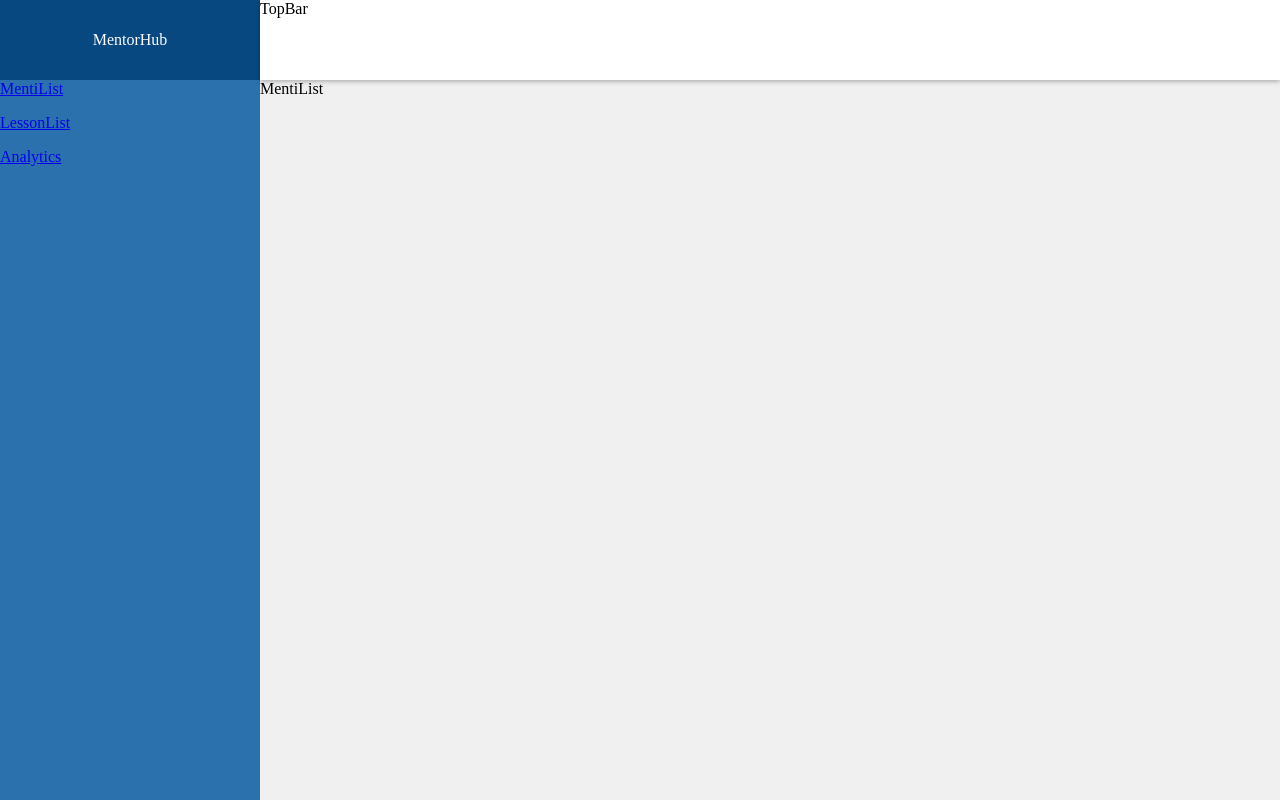
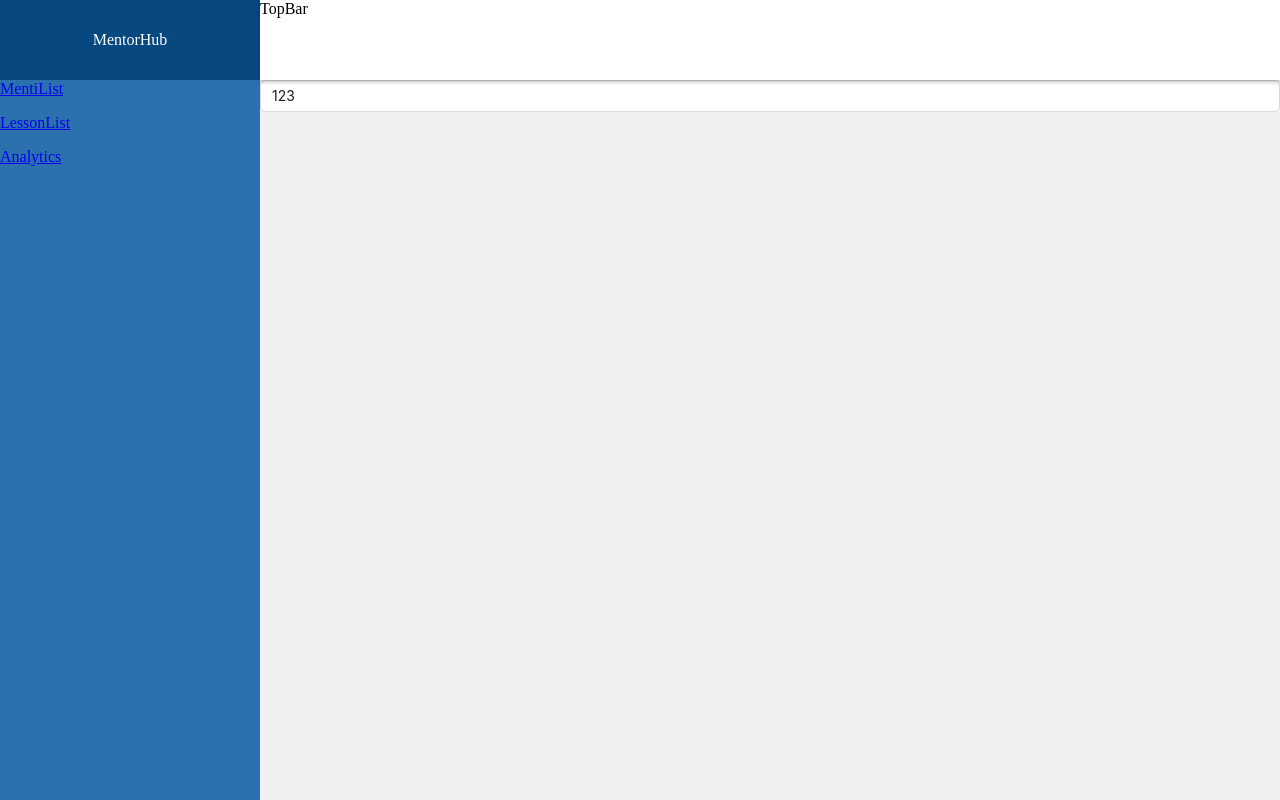
Before and after one commit to ivnvMkhl/mentoring-ui, a React (Vite) app: page /menti-list in a window 1280 px wide. Built offline with nearby package versions, Linux system fonts and the light colour scheme.

Commit message:
Feature: Proxy Input component

```diff
--- a/src/components/pages/MentiList/MentiList.tsx
+++ b/src/components/pages/MentiList/MentiList.tsx
@@ -1,8 +1,10 @@
 import { FC } from 'react';
 import styles from './MentiList.module.css';
-
+import { TheInput } from '../../primitives/input/TheInput';
 const MentiList: FC = () => {
-  return <div className={styles.wrapper}>MentiList</div>;
+  return <div className={styles.wrapper}>
+      <TheInput placeholder = "123" defaultValue="123"></TheInput>
+  </div>;
 };
 
 export { MentiList };
--- /dev/null
+++ b/src/components/primitives/input/TheInput.tsx
@@ -0,0 +1,7 @@
+import React from "react";
+import { Input } from "antd";
+import type {InputProps} from "antd"
+
+const TheInput: React.FC<InputProps> = (props: InputProps) => <Input {...props}></Input>;
+
+export {TheInput};
```
